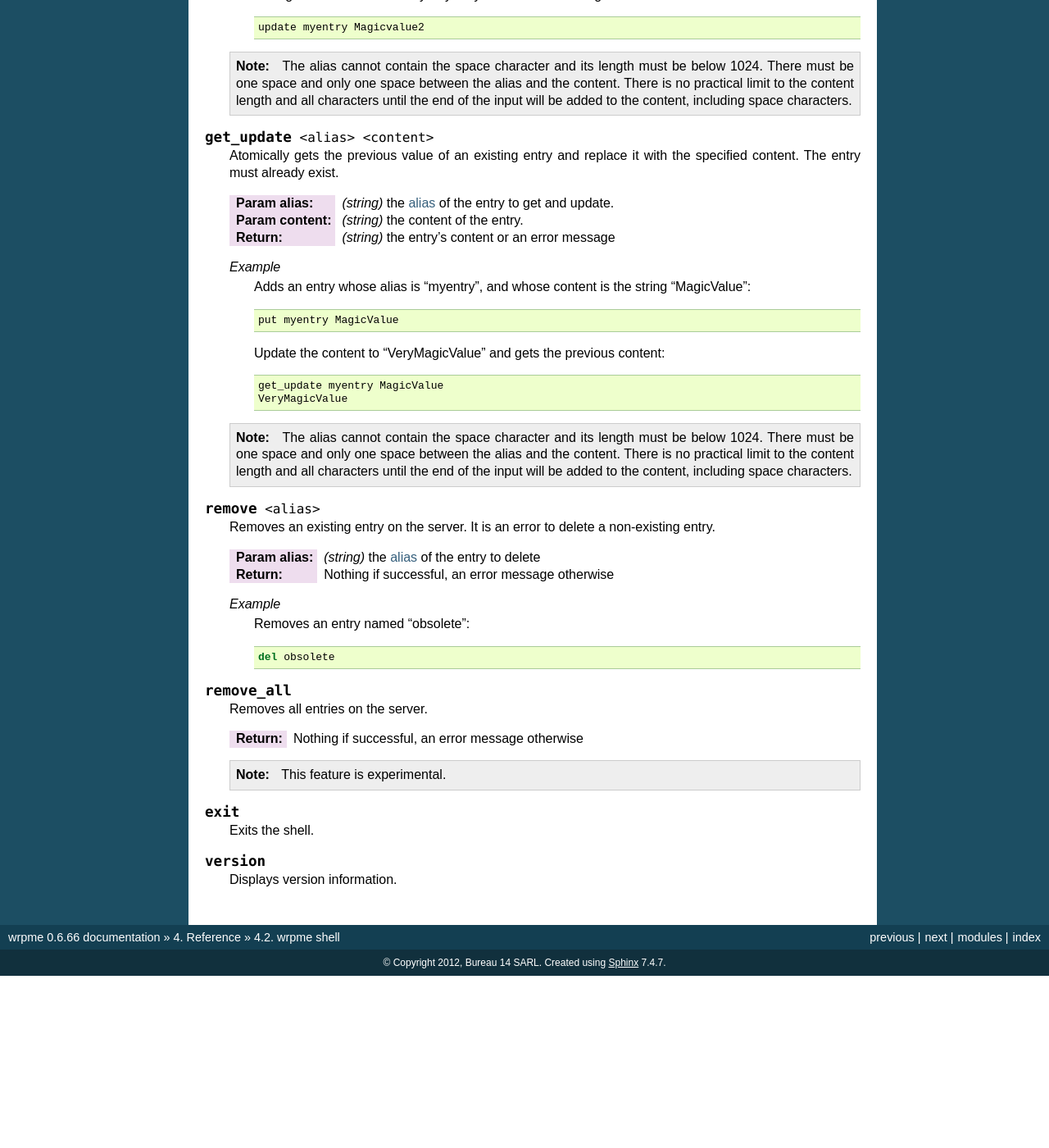
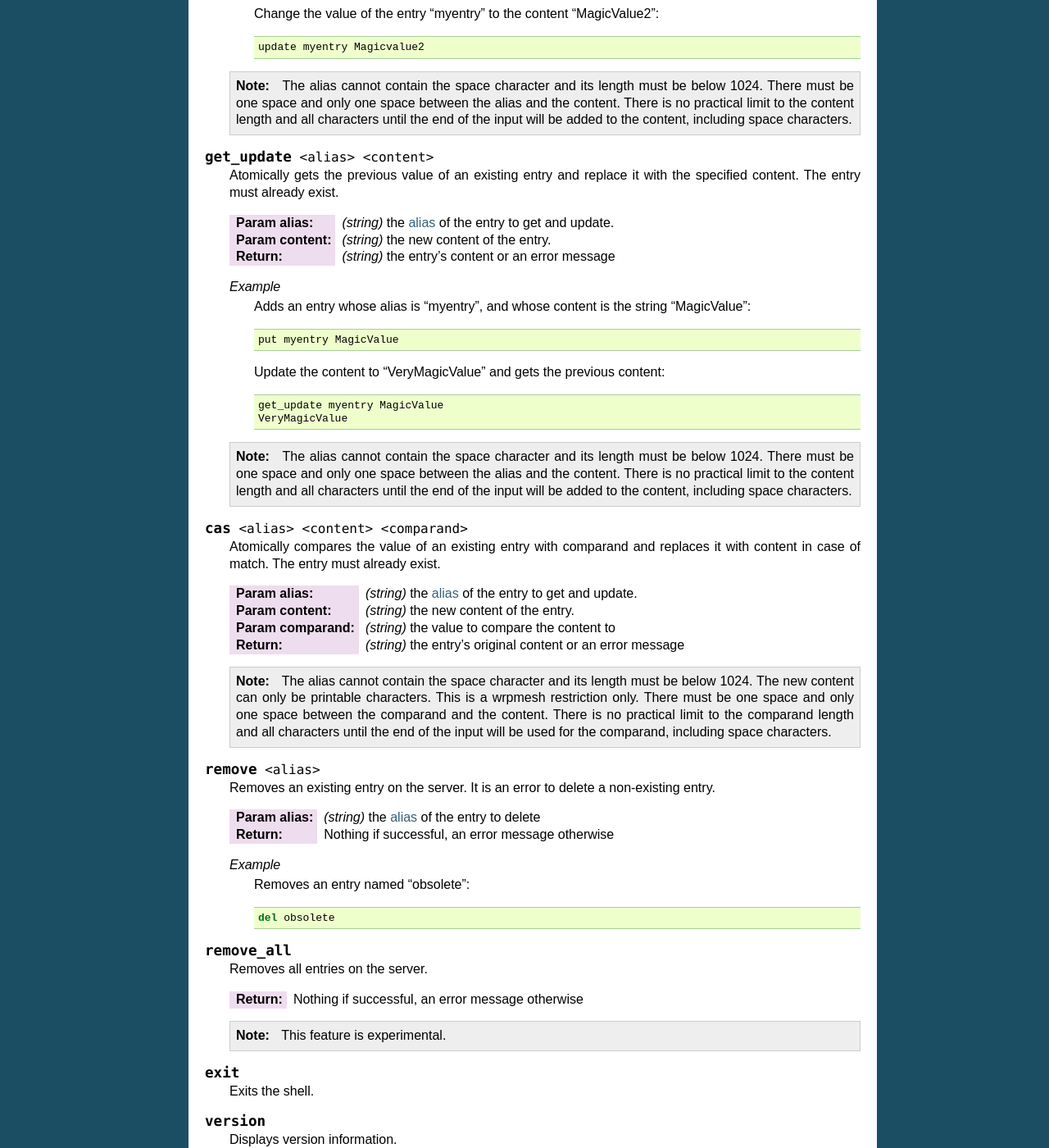
Before and after one commit to iltommi/qdb-documentation, a Sphinx documentation site: the page built from source/reference/wrpme_shell.rst, in a window 1280 px wide and 1400 px high, scrolled down 4201 px. Shown: the whole window at 82% size. Built offline with Sphinx 7.4.7, drawn with Linux system fonts in a browser that asks for light colours; formulas are drawn with MathJax 3; before the commit the page ends 5391 px from its top, so only the background shows below that; some of the changed text lies outside the part shown.

Commit message:
Updated shell documentation

```diff
--- a/source/reference/wrpme_shell.rst
+++ b/source/reference/wrpme_shell.rst
@@ -43,6 +43,7 @@ Commands
  :ref:`put <wrpmesh_put>`              put data, fails if entry already exists
  :ref:`update <wrpmesh_update>`        put data, replace existing entry if any
  :ref:`get_update <wrpmesh_getupdate>` atomically get and udpdate an existing entry if any
+ :ref:`cas <wrpmesh_cas>` atomically   compare and swap an entry in case of match
  :ref:`remove <wrpmesh_del>`           remove given entry
  :ref:`remove_all <wrpmesh_removeall>`  remove all entries (experimental)
  :ref:`exit <wrpmesh_exit>`            exit the shell (interactive mode only)
@@ -235,7 +236,7 @@ A command generally requires one or several arguments. Each argument is separate
     Atomically gets the previous value of an existing entry and replace it with the specified content. The entry must already exist.
 
     :param alias: *(string)* the :term:`alias` of the entry to get and update.
-    :param content: *(string)* the content of the entry.
+    :param content: *(string)* the new content of the entry.
     :return: *(string)* the entry's content or an error message
 
     *Example*
@@ -251,6 +252,21 @@ A command generally requires one or several arguments. Each argument is separate
     .. note::
         The alias cannot contain the space character and its length must be below 1024.
         There must be one space and only one space between the alias and the content. There is no practical limit to the content length and all characters until the end of the input will be added to the content, including space characters.
+
+.. _wrpmesh_cas:
+.. option:: cas <alias> <content> <comparand>
+
+    Atomically compares the value of an existing entry with comparand and replaces it with content in case of match. The entry must already exist.
+
+    :param alias: *(string)* the :term:`alias` of the entry to get and update.
+    :param content: *(string)* the new content of the entry.
+    :param comparand: *(string)* the value to compare the content to
+    :return: *(string)* the entry's original content or an error message
+
+    .. note::
+        The alias cannot contain the space character and its length must be below 1024.
+        The new content can only be printable characters. This is a wrpmesh restriction only.
+        There must be one space and only one space between the comparand and the content. There is no practical limit to the comparand length and all characters until the end of the input will be used for the comparand, including space characters.
 
 .. _wrpmesh_del:
 .. option:: remove <alias>
```
